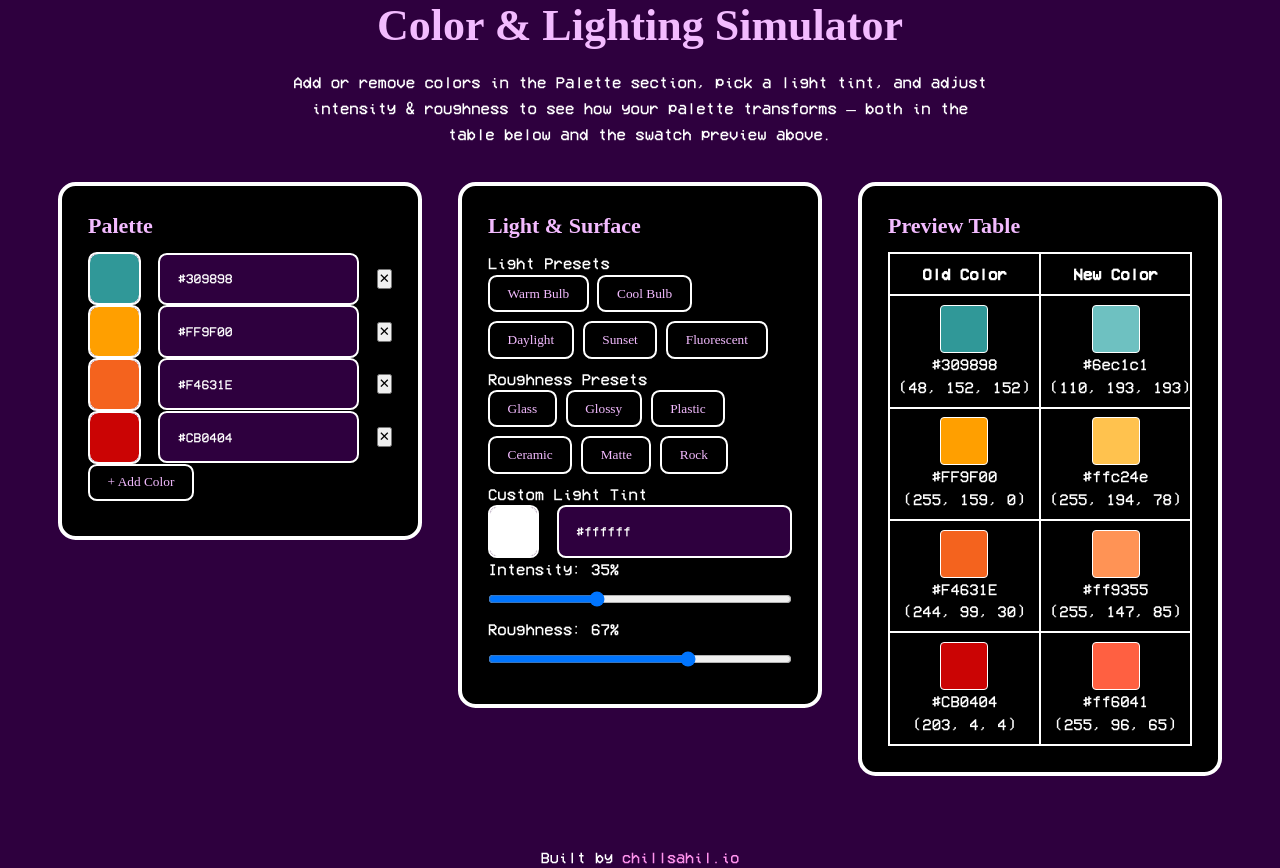
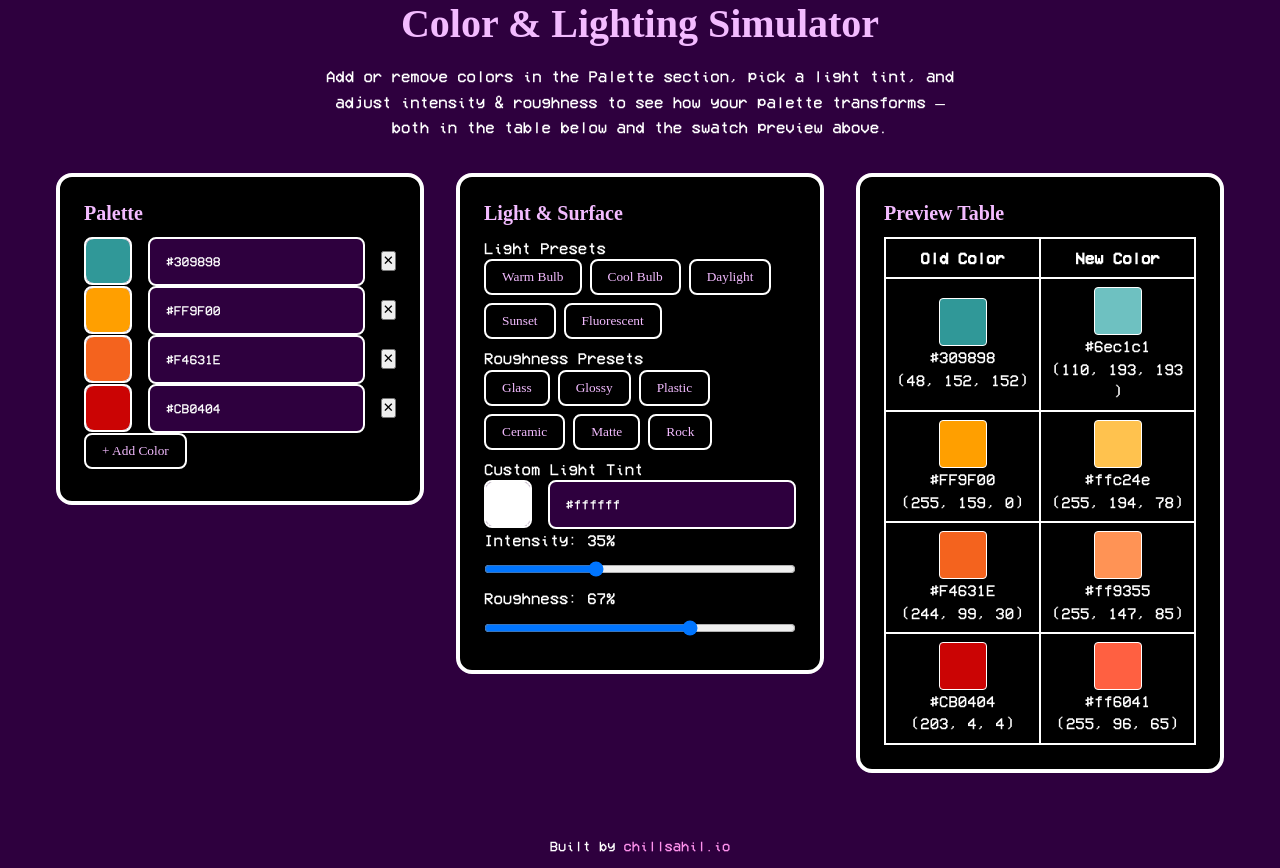
Before and after one commit to chillsahil/color-light-simulator, a React (Vite) app: page / in a window 1280 px wide. Built offline with nearby package versions, Linux system fonts and the light colour scheme; a web font is replaced by a local one.

Commit message:
fixed rgb outputs clipping

```diff
--- a/src/components/PaletteTable.tsx
+++ b/src/components/PaletteTable.tsx
@@ -58,7 +58,6 @@ export default function PaletteTable({
                 <div className="font-mono mt-1">{hex}</div>
                 <div
                   className="font-mono text-xs text-secondary mt-1"
-                  style={{ whiteSpace: 'nowrap' }}
                 >
                   {oldRgb}
                 </div>
@@ -78,7 +77,6 @@ export default function PaletteTable({
                 <div className="font-mono mt-1">{litHex}</div>
                 <div
                   className="font-mono text-xs text-secondary mt-1"
-                  style={{ whiteSpace: 'nowrap' }}
                 >
                   {newRgb}
                 </div>
--- a/src/styles.css
+++ b/src/styles.css
@@ -1,7 +1,5 @@
 /* src/styles.css */
-html {
-  font-size: 110%;
-}
+
 @-ms-viewport { width: 900px; }
 @viewport { width: 900px; }
 @font-face {
@@ -379,3 +377,10 @@ input[type="range"] {
 .tint-row label {
   white-space: nowrap;
 }
+
+.table-retro td .font-mono {
+  /* allow wrapping */
+  white-space: normal;
+  /* break long words (e.g. “(255, 159, 32)255, 147, 85)” ) */
+  overflow-wrap: break-word;
+}
```
